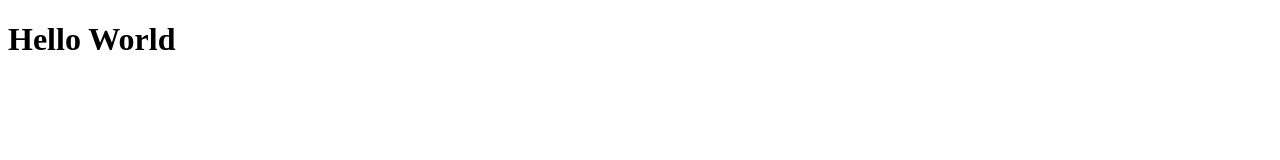
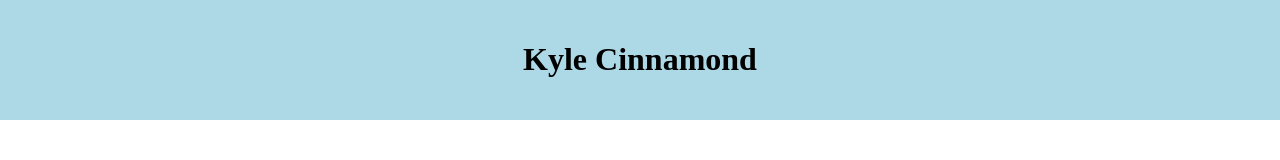
Before and after one commit to KyCinnamond12/KyCinnamond12.github.io, a plain HTML site: page index.html in a window 1280 px wide. Drawn offline with Linux system fonts and the light colour scheme.

Commit message:
Update index.html

```diff
--- a/index.html
+++ b/index.html
@@ -1,6 +1,24 @@
 <!DOCTYPE html>
-<html>
+<html lang="en">
+<head>
+  <meta charset="UTF-8">
+  <meta name="viewport" content="width=device-width, initial-scale=1.0">
+  <title>Kyle Cinnamond</title>
+  <style>
+    body {
+      margin: 0;
+      padding: 0;
+    }
+    .banner {
+      background-color: lightblue;
+      text-align: center;
+      padding: 20px;
+    }
+  </style>
+</head>
 <body>
-<h1>Hello World</h1>
+  <div class="banner">
+    <h1>Kyle Cinnamond</h1>
+  </div>
 </body>
 </html>
```
